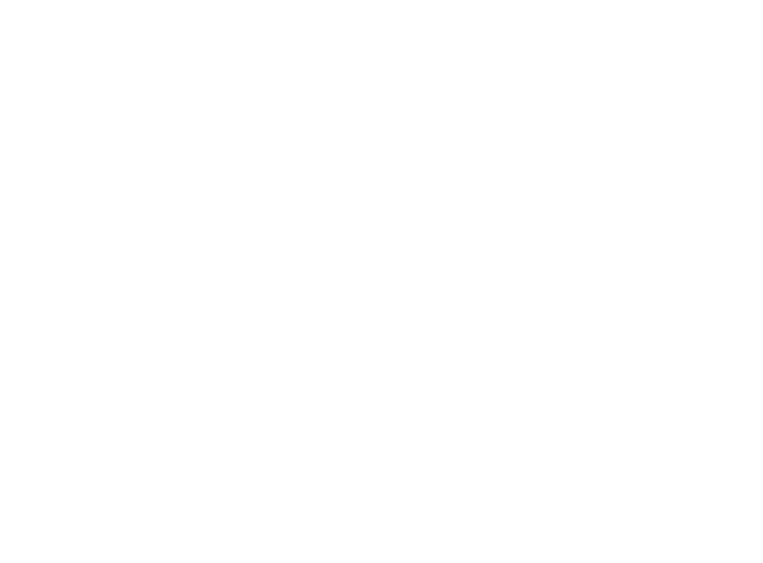
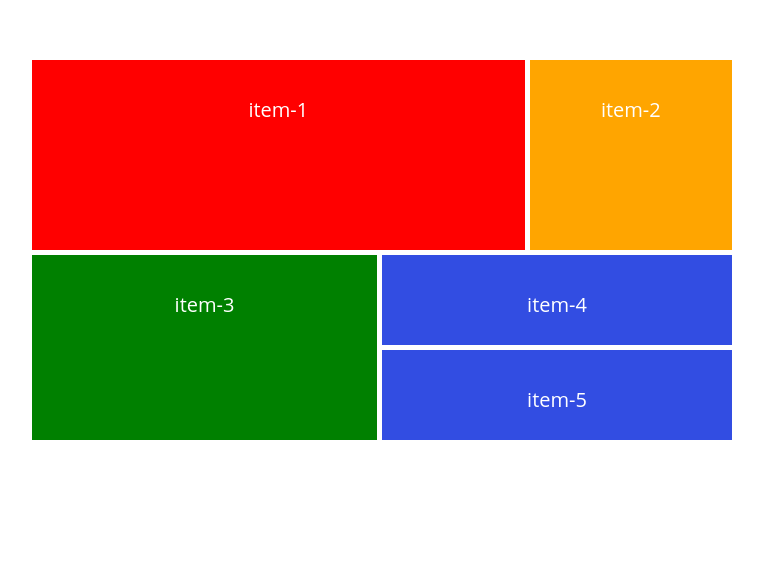
Before and after one commit to Fisc0/zuri_grid_task, a plain HTML site: page grid.html in a window 1280 px wide. Shown: the whole page, without its empty margins (258-1021 px from the left). Drawn offline with Linux system fonts and the light colour scheme.

Commit message:
Update grid.html
cd

```diff
--- a/grid.html
+++ b/grid.html
@@ -9,12 +9,13 @@
   </head>
   <body>
     <main>
-      <div class="grid_conainer">
-        <div class="g1">1</div>
-        <div class="g2">2</div>
-        <div class="g3">3</div>
-        <div class="g4">4</div>
-        <div class="g5">5</div>
+      <div class="container">
+        <div class="item item-1"> item-1 </div>
+        <div class="item item-2"> item-2 </div>
+        <div class="item item-3"> item-3 </div>
+        <div class="item item-4"> item-4 </div>
+        <div class="item item-5"> item-5 </div>
+
       </div>
     </main>
   </body>
```
